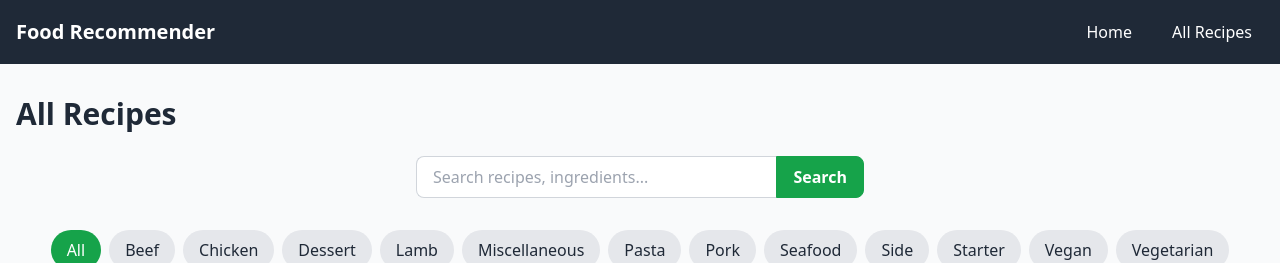
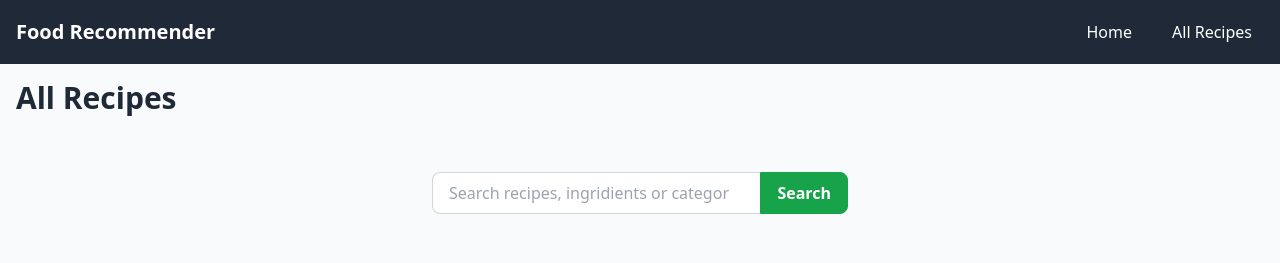
Before and after one commit to code7070/python-food-recipes, a Django app: page /recipes/ in a window 1280 px wide. Shown: the top 263 px of the page. Run offline with Django 5.2, Linux system fonts and the light colour scheme; data comes from the database, SQL or seed files in the repository; some libraries are stand-ins or nearby versions.

Commit message:
add searchbox component

```diff
--- a/recipes/models.py
+++ b/recipes/models.py
@@ -1,12 +1,12 @@
 from django.db import models
 
 class Category(models.Model):
-    id_category = models.CharField(max_length=10, unique=True, null=True, blank=True)  # Tambahkan kolom ini
+    id_category = models.CharField(max_length=10, unique=True, null=True, blank=True)
     name = models.CharField(max_length=100)
     slug = models.SlugField(unique=True)
     description = models.TextField(blank=True)
     image = models.ImageField(upload_to='categories/', blank=True, null=True)
-    image_url = models.URLField(blank=True, null=True)  # Tambahkan kolom ini
+    image_url = models.URLField(blank=True, null=True)
 
     def __str__(self):
         return self.name
@@ -30,8 +30,8 @@ class Recipe(models.Model):
     serving_size = models.PositiveIntegerField(default=2)
     difficulty = models.CharField(max_length=10, choices=DIFFICULTY_CHOICES, default='medium')
     image = models.ImageField(upload_to='recipes/', blank=True, null=True)
-    image_url = models.URLField(blank=True, null=True)  # Add this field for TheMealDB image URLs
-    id_meal = models.CharField(max_length=10, unique=True, null=True, blank=True)  # Add this field for TheMealDB ID
+    image_url = models.URLField(blank=True, null=True)
+    id_meal = models.CharField(max_length=10, unique=True, null=True, blank=True)
     created_at = models.DateTimeField(auto_now_add=True)
     updated_at = models.DateTimeField(auto_now=True)
     is_featured = models.BooleanField(default=False)
--- /dev/null
+++ b/recipes/templates/components/search_box.html
@@ -0,0 +1,19 @@
+{% comment %} templates/components/search_box.html {% endcomment %}
+
+<div class="max-w-md mx-auto">
+    <!-- <form action="{% url 'recipes:recipe_list' %}" method="get" class="flex"> -->
+    <form action="{{ action }}" method="get" class="flex">
+        <input
+            class="flex-grow px-4 py-2 rounded-l-lg border-t border-b border-l text-gray-800 border-gray-300 bg-white focus:outline-none"
+            type="search"
+            placeholder="{% if placeholder %}{{ placeholder }}{% else %}Cari{% endif %}"
+            name="q"
+            value="{{ request.GET.q|default:''  }}"
+            aria-label="Search">
+        <button
+            class="px-4 rounded-r-lg bg-primary-600 text-white font-bold p-2 border-primary-600 border hover:bg-primary-700 transition"
+            type="submit">
+            {% if button_text %}{{ button_text }}{% else %}Search{% endif %}
+        </button>
+    </form>
+</div>
--- a/recipes/templates/recipes/recipe_list.html
+++ b/recipes/templates/recipes/recipe_list.html
@@ -3,8 +3,8 @@
 {% block title %}All Recipes - Food Recommendation App{% endblock %}
 
 {% block content %}
-<div class="container mx-auto px-4 py-8">
-    <h1 class="text-3xl font-bold text-gray-800 mb-6">
+<!-- <div class="container mx-auto px-4 py-8"> -->
+    <h1 class="sticky top-[54px] lg:top-16 z-10 bg-gray-50  container mx-auto px-4 py-4 text-3xl font-bold text-gray-800 mb-6">
         {% if current_category %}
             {{ current_category|title }} Recipes
         {% elif search_query %}
@@ -15,17 +15,15 @@
     </h1>
 
     <!-- Search Bar -->
-    <div class="max-w-md mx-auto mb-8">
-        <form action="{% url 'recipes:recipe_list' %}" method="get" class="flex">
-            <input class="flex-grow px-4 py-2 rounded-l-lg border-t border-b border-l text-gray-800 border-gray-300 bg-white focus:outline-none"
-                   type="search" placeholder="Search recipes, ingredients..." name="q" value="{{ search_query|default:'' }}" aria-label="Search">
-            <button class="px-4 rounded-r-lg bg-primary-600 text-white font-bold p-2 border-primary-600 border hover:bg-primary-700 transition"
-                    type="submit">Search</button>
-        </form>
+    <div class="container mx-auto px-4 py-4 max-w-md mx-auto mb-8">
+        <!-- Search Bar Component -->
+        {% load component_tags %}
+        {% url 'recipes:recipe_list' as recipe_list_url %}
+        {% search_box_recipes action=recipe_list_url placeholder="Search recipes, ingridients or categorys..." %}
     </div>
 
     <!-- Category Filters -->
-    <div class="flex flex-wrap justify-center gap-2 mb-8">
+    <div class="container mx-auto px-4 py-8 flex flex-wrap justify-center gap-2 mb-8">
         <a href="{% url 'recipes:recipe_list' %}"
            class="px-4 py-2 rounded-full {% if not current_category %}bg-primary-600 text-white{% else %}bg-gray-200 text-gray-800 hover:bg-gray-300{% endif %} transition">
             All
@@ -39,7 +37,7 @@
     </div>
 
     <!-- Recipe Cards -->
-    <div class="grid grid-cols-1 sm:grid-cols-2 md:grid-cols-3 lg:grid-cols-4 gap-6">
+    <div class="container mx-auto px-4 py-8 grid grid-cols-1 sm:grid-cols-2 md:grid-cols-3 lg:grid-cols-4 gap-6">
         {% for recipe in recipes %}
             <div class="bg-white rounded-lg shadow-md overflow-hidden transition transform hover:-translate-y-1 hover:shadow-lg">
                 {% if recipe.image_url %}
@@ -64,5 +62,5 @@
             </div>
         {% endfor %}
     </div>
-</div>
+<!-- </div> -->
 {% endblock %}
--- /dev/null
+++ b/recipes/templatetags/component_tags.py
@@ -0,0 +1,18 @@
+from django import template
+
+register = template.Library()
+
+@register.inclusion_tag('components/search_box.html')
+def search_box_recipes(action=None, placeholder=None, button_text=None):
+    """
+    Render a reusable search box component
+    """
+
+    if action is None:
+        action = "url 'search'"
+
+    return {
+        'action': action,
+        'placeholder': placeholder,
+        'button_text': button_text
+    }
--- a/recipes/views.py
+++ b/recipes/views.py
@@ -15,7 +15,6 @@ def home(request):
 
     # Recent recipes
     recent_recipes = Recipe.objects.order_by('-created_at')[:8]
-
     context = {
         'featured_recipes': featured_recipes,
         'category_recipes': category_recipes,
```
Also changed, not shown: recipes/templates/recipes/home.html (+6 -9 lines), recipes/templatetags/__init__.py (added).
